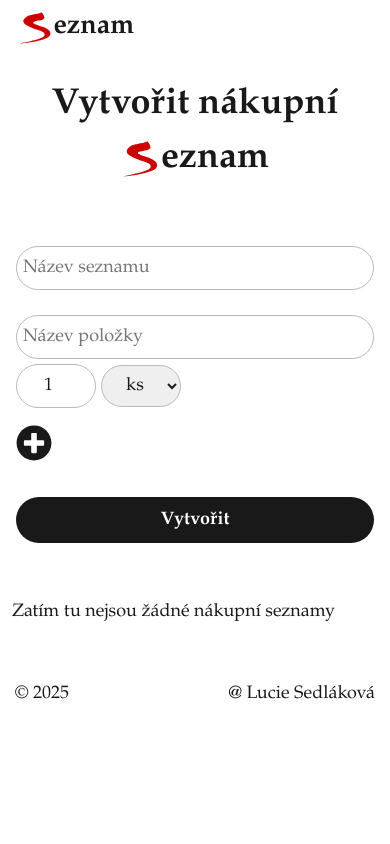
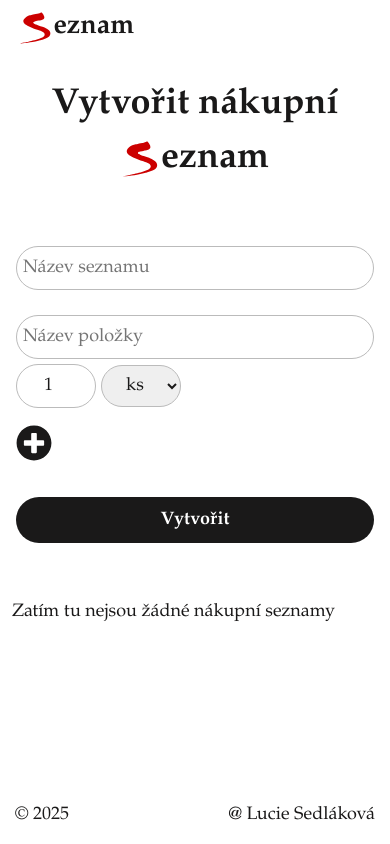
Before and after one commit to SedlakovaLucie/shoppingList, a React (Vite) app: page / in a window 390 px wide. Built offline with nearby package versions, Linux system fonts and the light colour scheme.

Commit message:
add error page, style fixes

```diff
--- a/src/components/form/ShoppingListForm.tsx
+++ b/src/components/form/ShoppingListForm.tsx
@@ -90,13 +90,13 @@
         }}
         autoComplete="off"
       >
-        <h2 className="shoppinglist-title">
+        <h1 className="shoppinglist-title">
           Vytvořit nákupní{" "}
           <span className="shoppinglist-title-seznam">
             <img src={logo} alt="S" className="seznam-logo-inline" />
             eznam
           </span>
-        </h2>
+        </h1>
 
         <div className="shoppinglist-form-row">
           <input
--- a/src/components/form/ShoppingListItem.css
+++ b/src/components/form/ShoppingListItem.css
@@ -91,7 +91,7 @@
 /* Mobile reponsive */
 @media (max-width: 600px) {
   .shoppinglist-item-wrapper {
-    padding: 10px 6px;
+    padding: 10px 8px;
     font-size: 1em;
   }
   .shoppinglist-item-name {
--- a/src/components/list/EditableItemsList.css
+++ b/src/components/list/EditableItemsList.css
@@ -102,7 +102,7 @@
 /* Mobile reponsive */
 @media (max-width: 600px) {
   .editable-item-wrapper {
-    padding: 10px 6px;
+    padding: 10px 8px;
     font-size: 1em;
     max-width: 100%;
   }
--- /dev/null
+++ b/src/pages/errorPage/ErrorPage.css
@@ -0,0 +1,24 @@
+.error-container {
+  display: flex;
+  flex-direction: column;
+  align-items: center;
+  justify-content: center;
+  min-height: 50vh;
+  text-align: center;
+  gap: 1.5rem;
+  padding: 2rem;
+}
+
+.error-container h1 {
+  font-size: 3rem;
+  margin-bottom: 0.5rem;
+}
+
+.error-container p {
+  font-size: 1.2rem;
+  margin-bottom: 1rem;
+}
+
+.shoppinglist-submit.error-button {
+  padding: 20px;
+}
--- a/src/pages/errorPage/ErrorPage.tsx
+++ b/src/pages/errorPage/ErrorPage.tsx
@@ -1,8 +1,18 @@
+import { Link } from "react-router-dom";
+import "./ErrorPage.css";
 
 const ErrorPage = () => {
   return (
-    <div>ErrorPage</div>
-  )
-}
+    <div className="error-container">
+      <h1>Error 404</h1>
+      <p>Je nám líto, ale stránka kterou hledáte, neexistuje.</p>
+      <Link to="/" style={{ textDecoration: "none" }}>
+        <button className="shoppinglist-submit error-button">
+          Hlavní stránka
+        </button>
+      </Link>
+    </div>
+  );
+};
 
-export default ErrorPage
+export default ErrorPage;
--- /dev/null
+++ b/src/pages/layout/MainLayout.css
@@ -0,0 +1,15 @@
+.main-layout {
+  min-height: 100vh;
+  display: flex;
+  flex-direction: column;
+}
+
+main {
+  flex: 1;
+  display: flex;
+  flex-direction: column;
+}
+
+.main-content {
+  flex: 1;
+}
--- a/src/pages/layout/MainLayout.tsx
+++ b/src/pages/layout/MainLayout.tsx
@@ -1,12 +1,15 @@
 import { Outlet } from "react-router-dom";
 import Navbar from "../../components/shared/navbar/Navbar";
 import Footer from "../../components/shared/footer/Footer";
+import "./MainLayout.css";
 
 const MainLayout = () => (
-  <div className="app-layout">
+  <div className="main-layout">
     <Navbar />
     <main>
-      <Outlet />
+      <div className="main-content">
+        <Outlet />
+      </div>
     </main>
     <Footer />
   </div>
```
